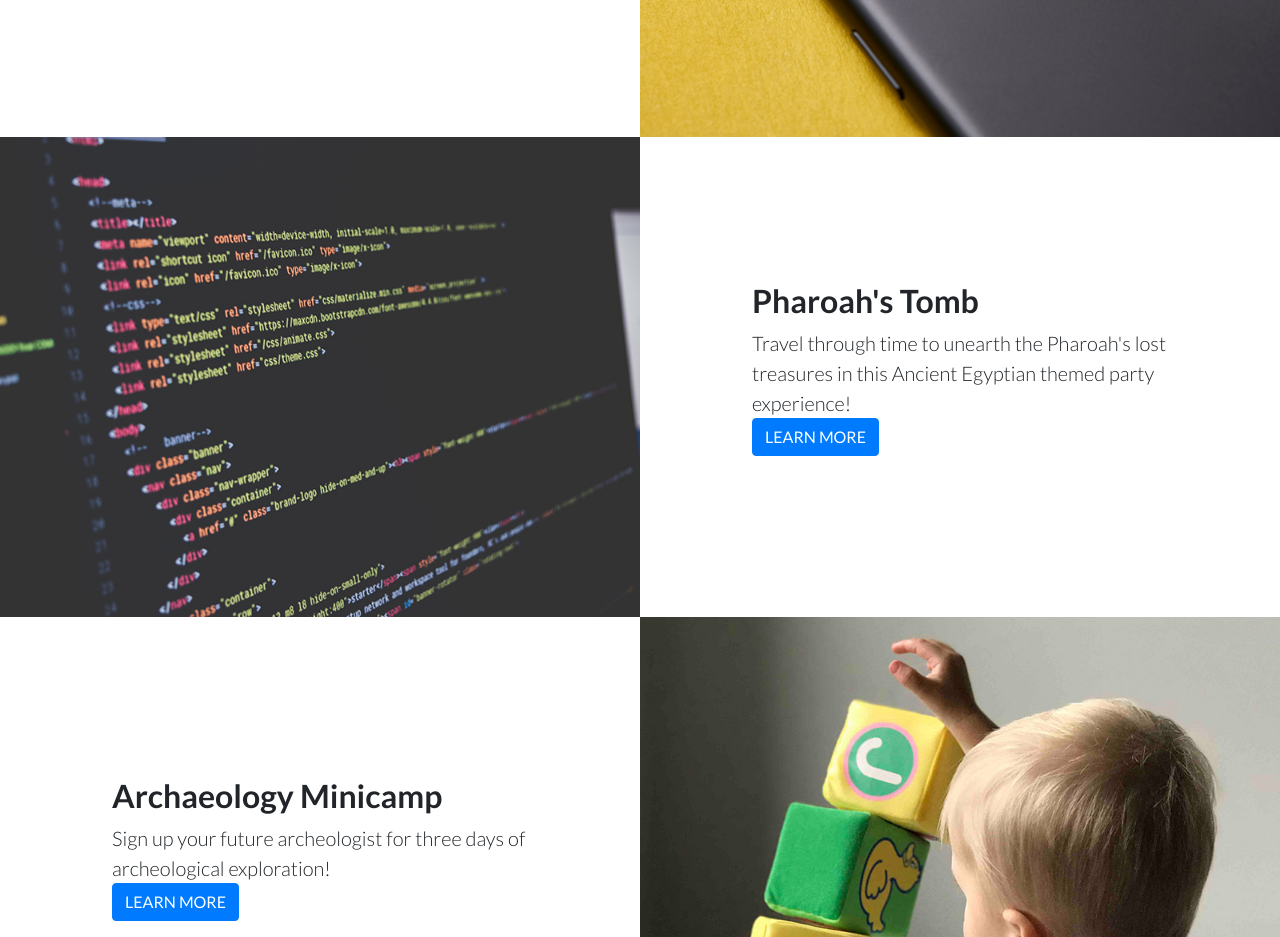
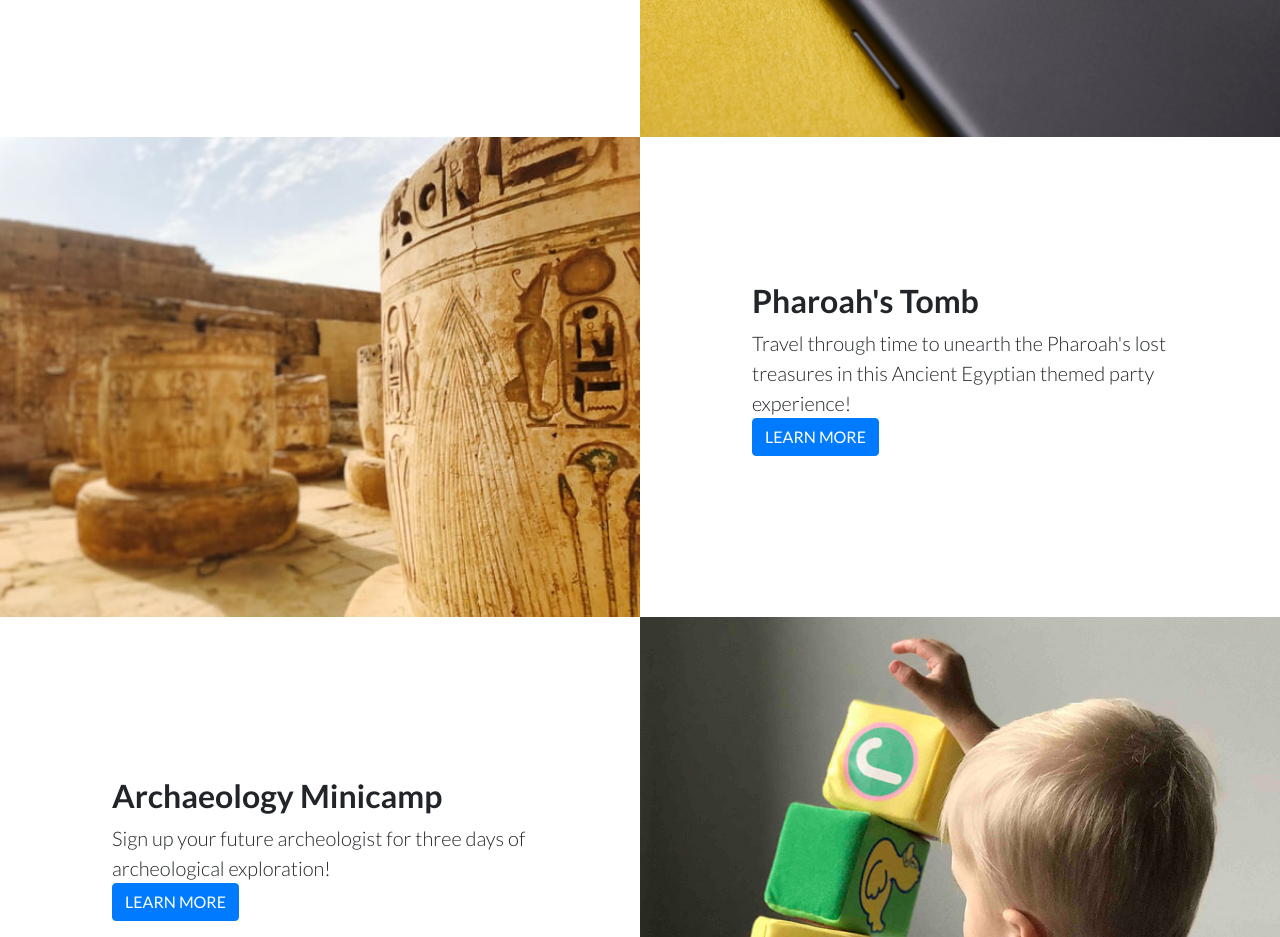
Before and after one commit to partyarchaeology/pa.github.io, a website: page index.html in a window 1280 px wide. Shown: the part 1400-2337 px from the top of the page. Drawn offline with Linux system fonts and the light colour scheme.

Commit message:
Update index.html

```diff
--- a/index.html
+++ b/index.html
@@ -98,7 +98,7 @@
         </div>
       </div>
       <div class="row no-gutters">
-        <div class="col-lg-6 text-white showcase-img" style="background-image: url('img/bg-showcase-2.jpg');"></div>
+        <div class="col-lg-6 text-white showcase-img" style="background-image: url('img/Egypt.jpg');"></div>
         <div class="col-lg-6 my-auto showcase-text">
           <h2>Pharoah's Tomb</h2>
            <p class="lead mb-0">Travel through time to unearth the Pharoah's lost treasures in this Ancient Egyptian themed party experience!</p>
```
